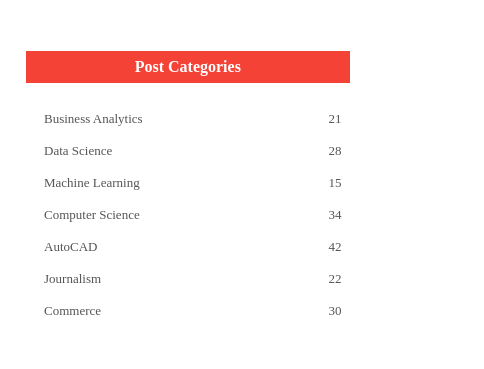
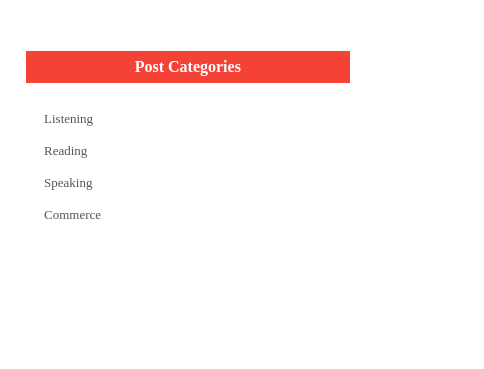
Before and after one commit to naima3910/SE-Cw, a plain HTML site: page shukri/Blog.html in a window 1280 px wide. Shown: the part 496-865 px from the top of the page, 796-1280 px from the left. Drawn offline with Linux system fonts and the light colour scheme.

Commit message:
Update Blog.html

```diff
--- a/shukri/Blog.html
+++ b/shukri/Blog.html
@@ -95,35 +95,19 @@ Endeavour Blog page
             </form>
           </div>
         </div>
-        <div class="blog-right">
+            <div class="blog-right">
           <h3>Post Categories</h3>
           <div>
-            <span>Business Analytics</span>
-            <span>21</span>
+            <span>Listening<span>
           </div>
           <div>
-            <span>Data Science</span>
-            <span>28</span>
+            <span>Reading</span>
           </div>
           <div>
-            <span>Machine Learning</span>
-            <span>15</span>
-          </div>
-          <div>
-            <span>Computer Science</span>
-            <span>34</span>
-          </div>
-          <div>
-            <span>AutoCAD</span>
-            <span>42</span>
-          </div>
-          <div>
-            <span>Journalism</span>
-            <span>22</span>
+            <span>Speaking</span>
           </div>
           <div>
             <span>Commerce</span>
-            <span>30</span>
           </div>
         </div>
       </div>
```
